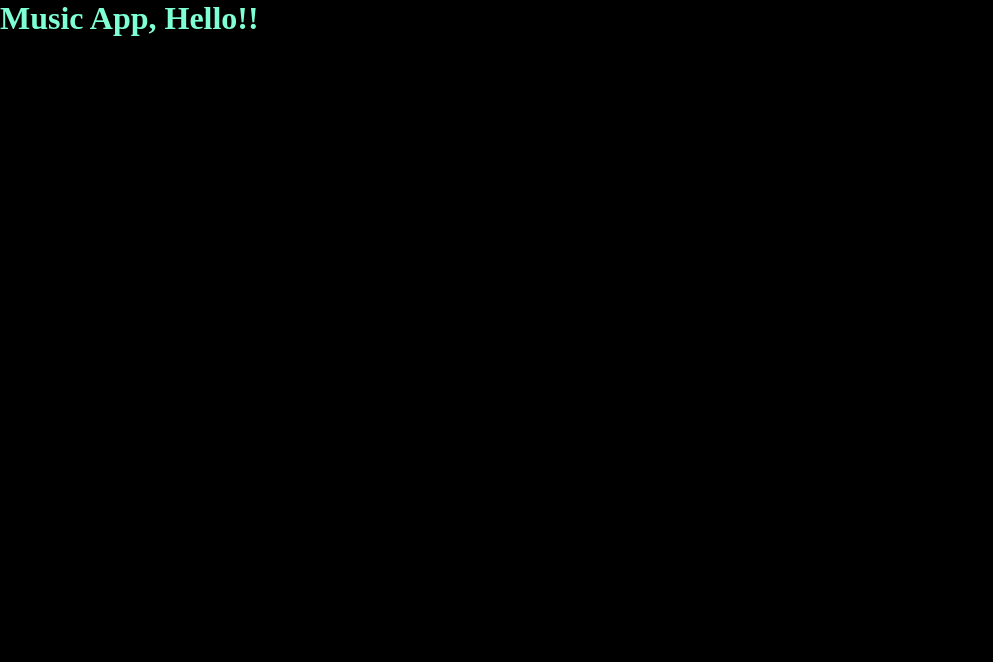
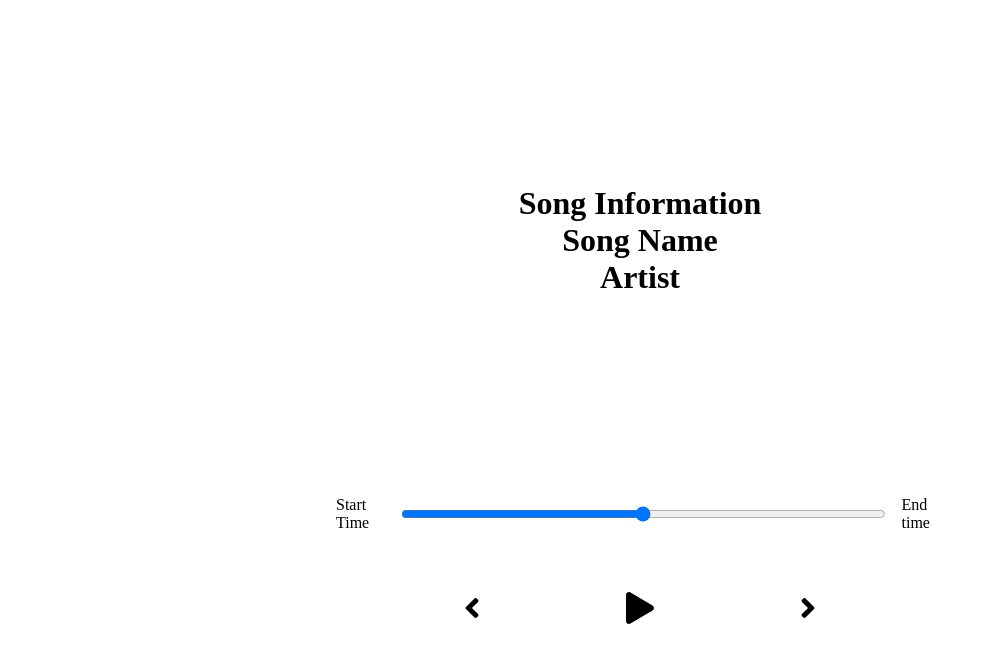
Before and after one commit to lannisterrr/react-music-player, a React (Create React App) app: page / in a window 1280 px wide. Shown: the top 662 px of the page, without its empty margins (0-993 px from the left). Built offline with nearby package versions, Linux system fonts and the light colour scheme.

Commit message:
components initial styling

```diff
--- a/package.json
+++ b/package.json
@@ -3,6 +3,9 @@
   "version": "0.1.0",
   "private": true,
   "dependencies": {
+    "@fortawesome/fontawesome-svg-core": "^1.2.36",
+    "@fortawesome/free-solid-svg-icons": "^5.15.4",
+    "@fortawesome/react-fontawesome": "^0.1.16",
     "@testing-library/jest-dom": "^5.14.1",
     "@testing-library/react": "^11.2.7",
     "@testing-library/user-event": "^12.8.3",
--- a/src/App.js
+++ b/src/App.js
@@ -1,9 +1,12 @@
 import React from 'react';
 import './styles/app.scss';
+import Song from './components/Song';
+import Player from './components/Player';
 function App() {
   return (
     <div className="App">
-      <h1>Music App, Hello!!</h1>
+      <Song />
+      <Player />
     </div>
   );
 }
--- /dev/null
+++ b/src/components/Player.js
@@ -0,0 +1,30 @@
+import React from 'react';
+import { FontAwesomeIcon } from '@fortawesome/react-fontawesome'; // this is kinda like components not the specific icons
+import {
+  faPlay,
+  faAngleLeft,
+  faAngleRight,
+} from '@fortawesome/free-solid-svg-icons'; // the actual icon
+
+const Player = () => {
+  return (
+    <div className="player-container">
+      <div className="time-control">
+        <p>Start Time</p>
+        <input type="range" />
+        <p>End time</p>
+      </div>
+      <div className="player-control">
+        <FontAwesomeIcon className="skip-back" size="2x" icon={faAngleLeft} />
+        <FontAwesomeIcon className="play" size="2x" icon={faPlay} />
+        <FontAwesomeIcon
+          className="skip-forward"
+          size="2x"
+          icon={faAngleRight}
+        />
+      </div>
+    </div>
+  );
+};
+
+export default Player;
--- /dev/null
+++ b/src/components/Song.js
@@ -0,0 +1,13 @@
+import React from 'react';
+
+const Song = () => {
+  return (
+    <div className="song-container">
+      <h1>Song Information</h1>
+      <h1>Song Name</h1>
+      <h1>Artist</h1>
+    </div>
+  );
+};
+
+export default Song;
--- a/src/styles/app.scss
+++ b/src/styles/app.scss
@@ -4,7 +4,5 @@
   box-sizing: border-box;
 }
 
-body {
-  background: #000;
-  color: aquamarine;
-}
+@import './song';
+@import './player';
--- /dev/null
+++ b/src/styles/player.scss
@@ -0,0 +1,31 @@
+.player-container {
+  min-height: 20vh;
+  display: flex;
+  flex-direction: column;
+  align-items: center;
+  justify-content: space-between;
+}
+
+.time-control {
+  width: 50%; // because we want input to stretch out the whole element
+
+  display: flex;
+  input {
+    width: 100%;
+    padding: 1rem 2rem;
+  }
+  p {
+    padding: 1rem;
+  }
+}
+
+.player-control {
+  display: flex;
+  justify-content: space-between;
+  align-items: center;
+  width: 30%;
+  padding: 1rem;
+  svg {
+    cursor: pointer;
+  }
+}
--- /dev/null
+++ b/src/styles/song.scss
@@ -0,0 +1,7 @@
+.song-container {
+  min-height: 60vh;
+  display: flex;
+  flex-direction: column;
+  justify-content: center;
+  align-items: center;
+}
```
Also changed, not shown: 1 other file (tests, documents, lock files or other folders).
